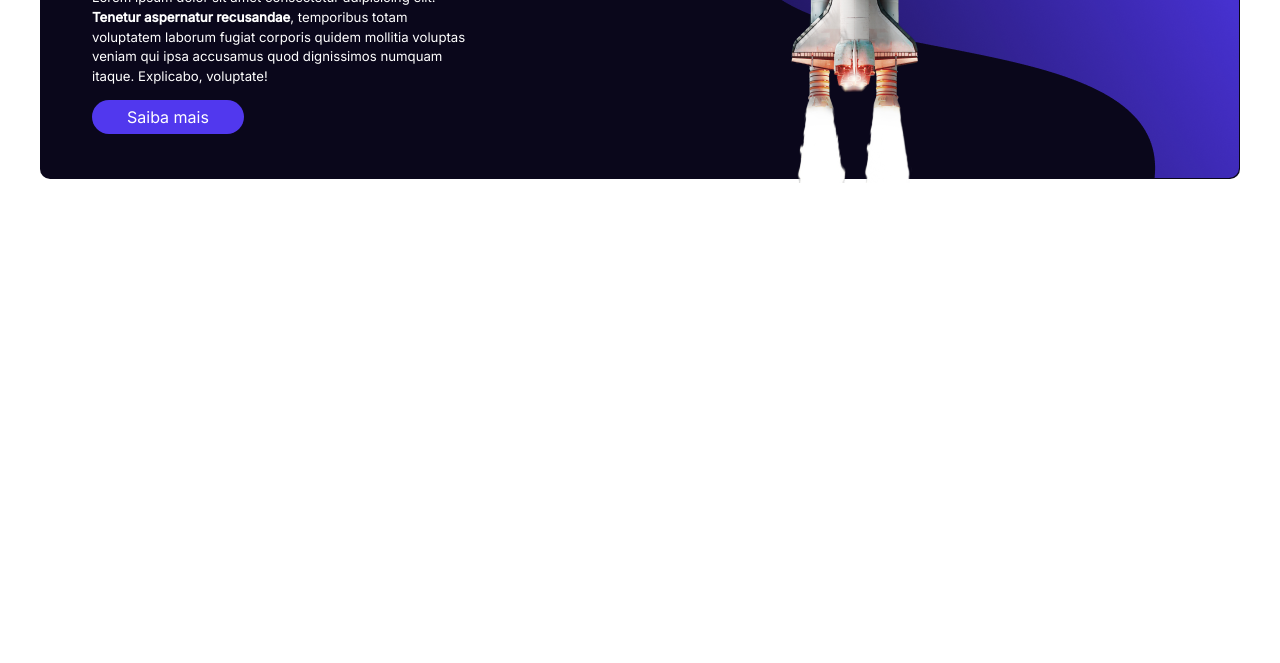
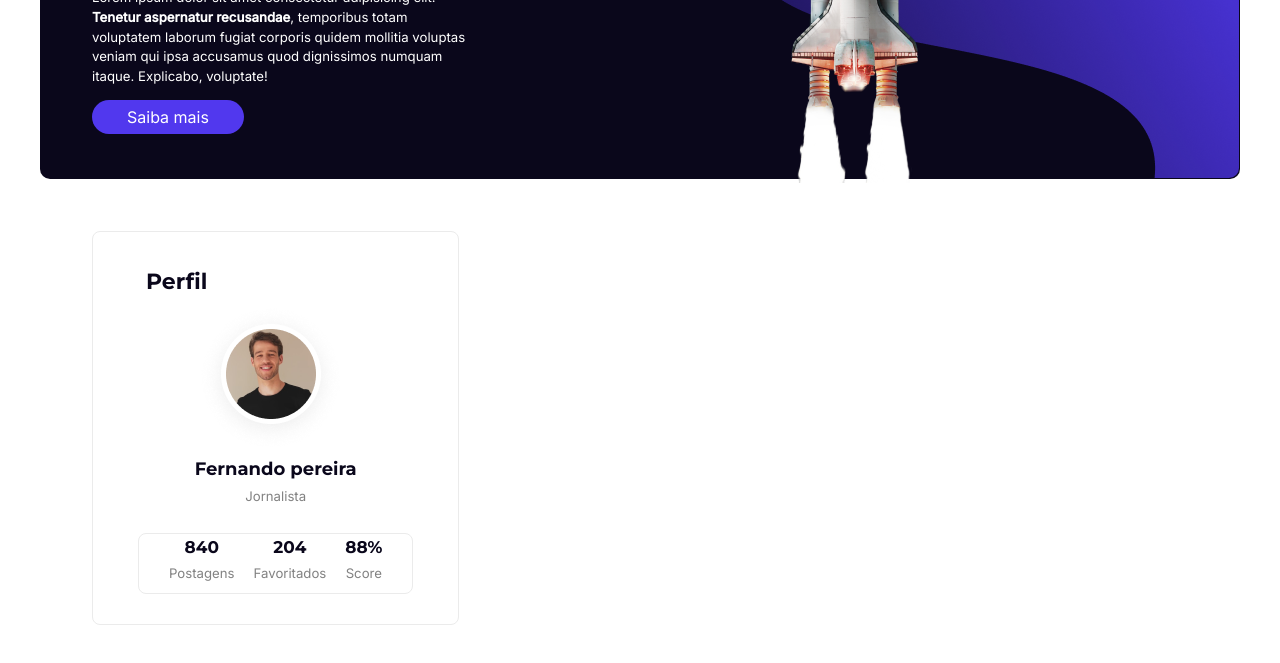
Before and after one commit to Luis-avellar/html-css, a plain HTML site: page exercicios/Desafio2/index.html in a window 1280 px wide. Shown: the part 257-920 px from the top of the page. Before the commit the page ends 800 px from the top, so only its background shows below. Drawn offline with nearby package versions, Linux system fonts and the light colour scheme.

Commit message:
atualizacao da area do perfil

```diff
--- a/exercicios/Desafio2/estilos/style.css
+++ b/exercicios/Desafio2/estilos/style.css
@@ -134,3 +134,69 @@ span {
 .background-azul img {
     border-radius: 10px;
 }
+
+/* SECTION INFO */
+
+.info {
+    background: none;
+}
+.perfil {
+    display: flex;
+    flex-wrap: wrap;
+    align-items: center;
+    flex-direction: column;
+    border: 1px solid #EBEBEB;
+    border-radius: 8px;
+    max-width: 384px;
+    padding: 30px 45px;
+}
+.title {
+    font-size: 1.375em;
+    font-weight: 700;
+    font-family: 'Montserrat', sans-serif;
+    color: #0A071B;
+    line-height: 40px;
+    align-self: flex-start;
+    margin-left: 8px;
+}
+.name {
+    text-align: center;
+    font-family: 'Montserrat', sans-serif;
+    font-size: 1.125em;
+    font-weight: 700;
+    color: #0A071B;
+}
+.title-1 {
+    font-family: 'Inter', sans-serif;
+    font-size: 0.825em;
+    color: #828282;
+    text-align: center;
+    line-height: 2.5em;
+    margin-bottom: 20px;
+}
+.info-numeros {
+    display: flex;
+    max-width: 334px;
+    text-align: center;
+    border: 1px solid #EBEBEB;
+    border-radius: 8px;
+    list-style: none;
+    padding: 3px 30px;
+    gap: 19px;
+}
+.numeros {
+    font-family: 'Montserrat', sans-serif;
+    font-size: 1.06em;
+    font-weight: 700;
+    color: #0A071B;
+}
+.numeros:hover {
+    color: #5138EE;
+}
+.title-2 {
+    font-family: 'Inter', sans-serif;
+    font-size: 0.825em;
+    line-height: 2.5em;
+    color: #828282;
+    text-align: center;
+}
--- a/exercicios/Desafio2/index.html
+++ b/exercicios/Desafio2/index.html
@@ -64,5 +64,30 @@
                 <img src="./images/backgroun-blue.png" alt="fundo azul ondulado">
             </div>
         </section>
+        <section class="content info">
+            <div class="perfil">
+                <p class="title">Perfil</p>
+                <div class="perfil-img">
+                    <img src="./images/Imagem de perfil.png" alt="Rapaz sorrindo">
+                    <p class="name">Fernando pereira</p>
+                    <p class="title-1">Jornalista</p>
+                </div>
+
+                <div class="info-numeros">
+                    <div class="postagens">
+                        <p class="numeros">840</p>
+                        <p class="title-2">Postagens</p>
+                    </div>
+                    <div class="favoritados">
+                        <p class="numeros">204</p>
+                        <p class="title-2">Favoritados</p>
+                    </div>
+                    <div class="score">
+                        <p class="numeros">88%</p>
+                        <p class="title-2">Score</p>
+                    </div>
+                </div>
+            </div>
+        </section>
 </body>
 </html>
```
